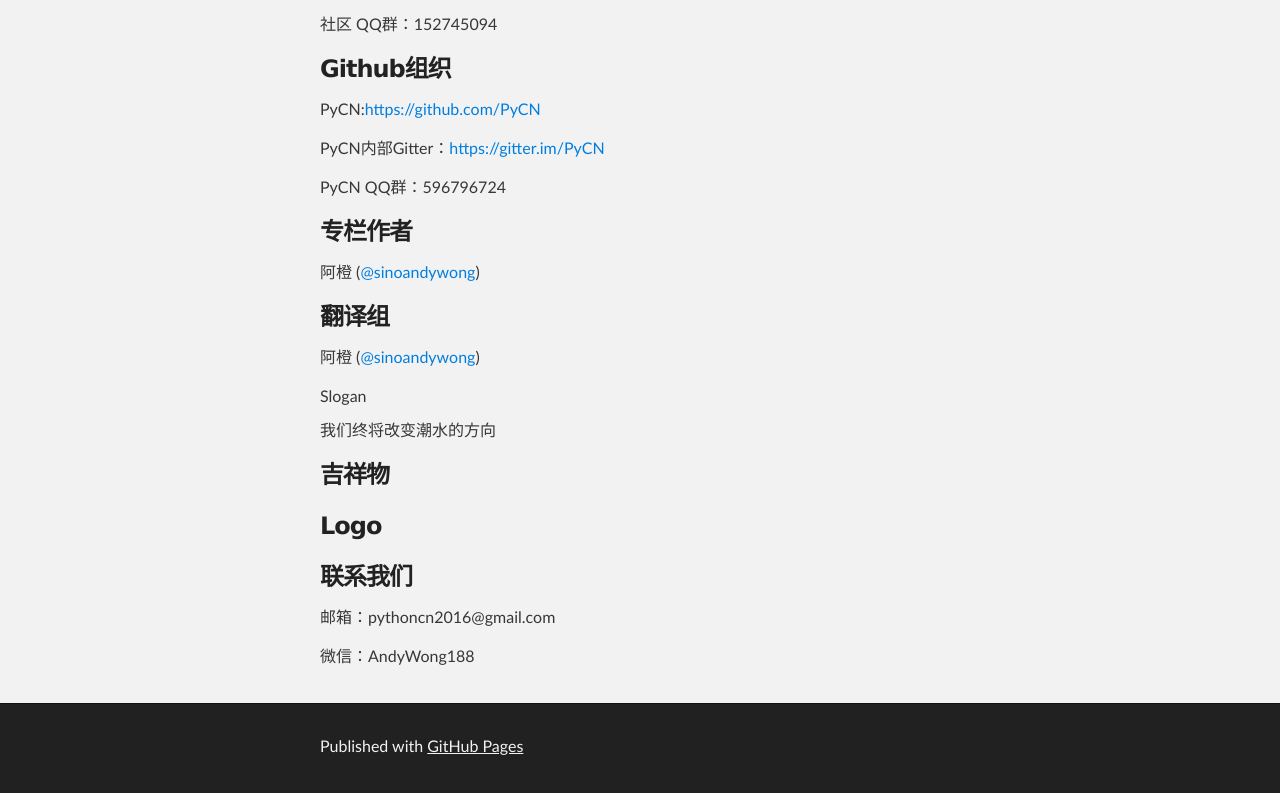
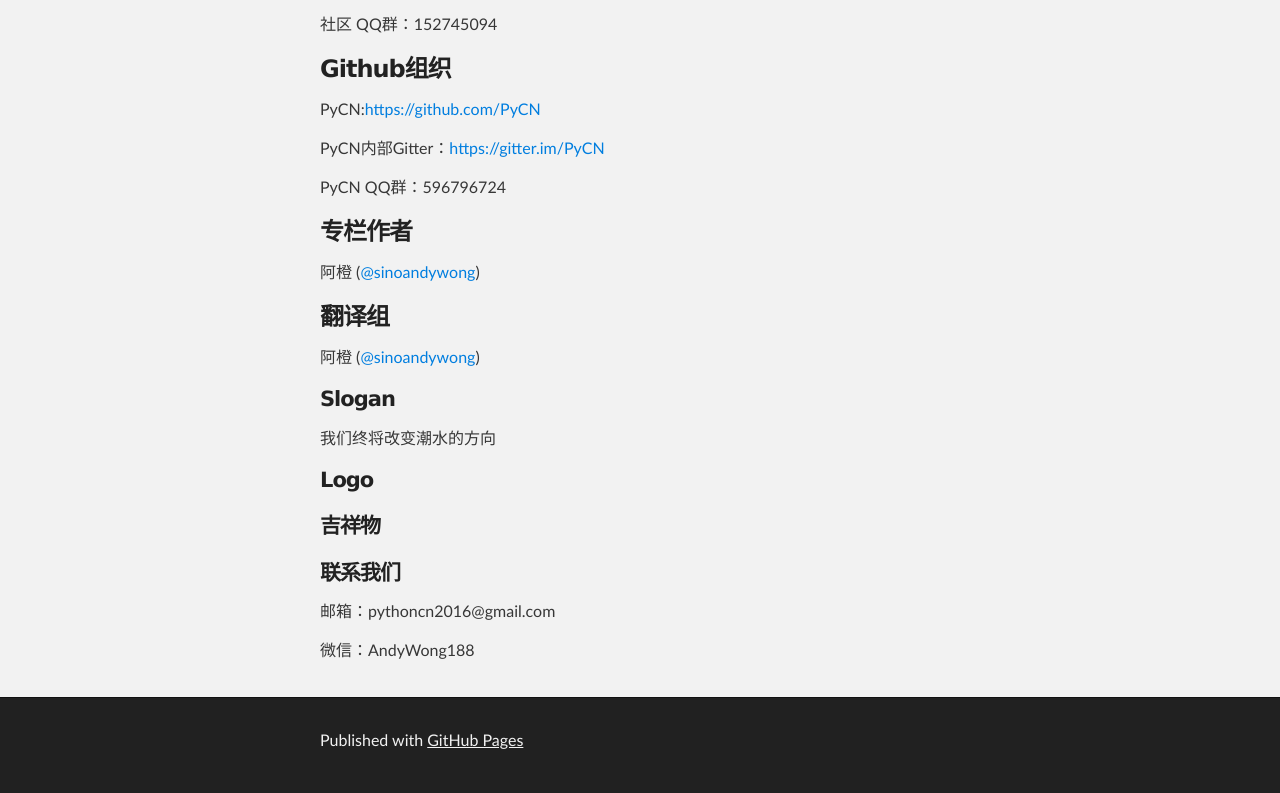
Before and after one commit to python-chinese/python-chinese.github.io, a plain HTML site: page index.html in a window 1280 px wide. Shown: the part 586-1379 px from the top of the page. Drawn offline with Linux system fonts and the light colour scheme.

Commit message:
modify index.html

```diff
--- a/index.html
+++ b/index.html
@@ -64,25 +64,27 @@
 
         <p>阿橙 (<a href="https://github.com/sinoandywong" class="user-mention">@sinoandywong</a>)</p>
 
-
-<a id="designer-templates" class="anchor" href="#designer-templates" aria-hidden="true"><span aria-hidden="true" class="octicon octicon-link"></span></a>Slogan</h3>
+<h4>
+<a id="designer-templates" class="anchor" href="#designer-templates" aria-hidden="true"><span aria-hidden="true" class="octicon octicon-link"></span></a>Slogan</h4>
 
 <p>我们终将改变潮水的方向</p>
 
-
-<h3>
-<a id="authors-and-contributors" class="anchor" href="#authors-and-contributors" aria-hidden="true"><span aria-hidden="true" class="octicon octicon-link"></span></a>吉祥物</h3>
+<h4>
+<a id="authors-and-contributors" class="anchor" href="#authors-and-contributors" aria-hidden="true"><span aria-hidden="true" class="octicon octicon-link"></span></a>Logo</h4>
 
         <p></p>
-<h3>
-<a id="authors-and-contributors" class="anchor" href="#authors-and-contributors" aria-hidden="true"><span aria-hidden="true" class="octicon octicon-link"></span></a>Logo</h3>
+
+<h4>
+<a id="authors-and-contributors" class="anchor" href="#authors-and-contributors" aria-hidden="true"><span aria-hidden="true" class="octicon octicon-link"></span></a>吉祥物</h4>
+
+        <p></p>
 
         <p></p>
 
 
 
-<h3>
-<a id="support-or-contact" class="anchor" href="#support-or-contact" aria-hidden="true"><span aria-hidden="true" class="octicon octicon-link"></span></a>联系我们</h3>
+<h4>
+<a id="support-or-contact" class="anchor" href="#support-or-contact" aria-hidden="true"><span aria-hidden="true" class="octicon octicon-link"></span></a>联系我们</h4>
 
 <p>邮箱：pythoncn2016@gmail.com</p>
 <p>微信：AndyWong188</p>
```
